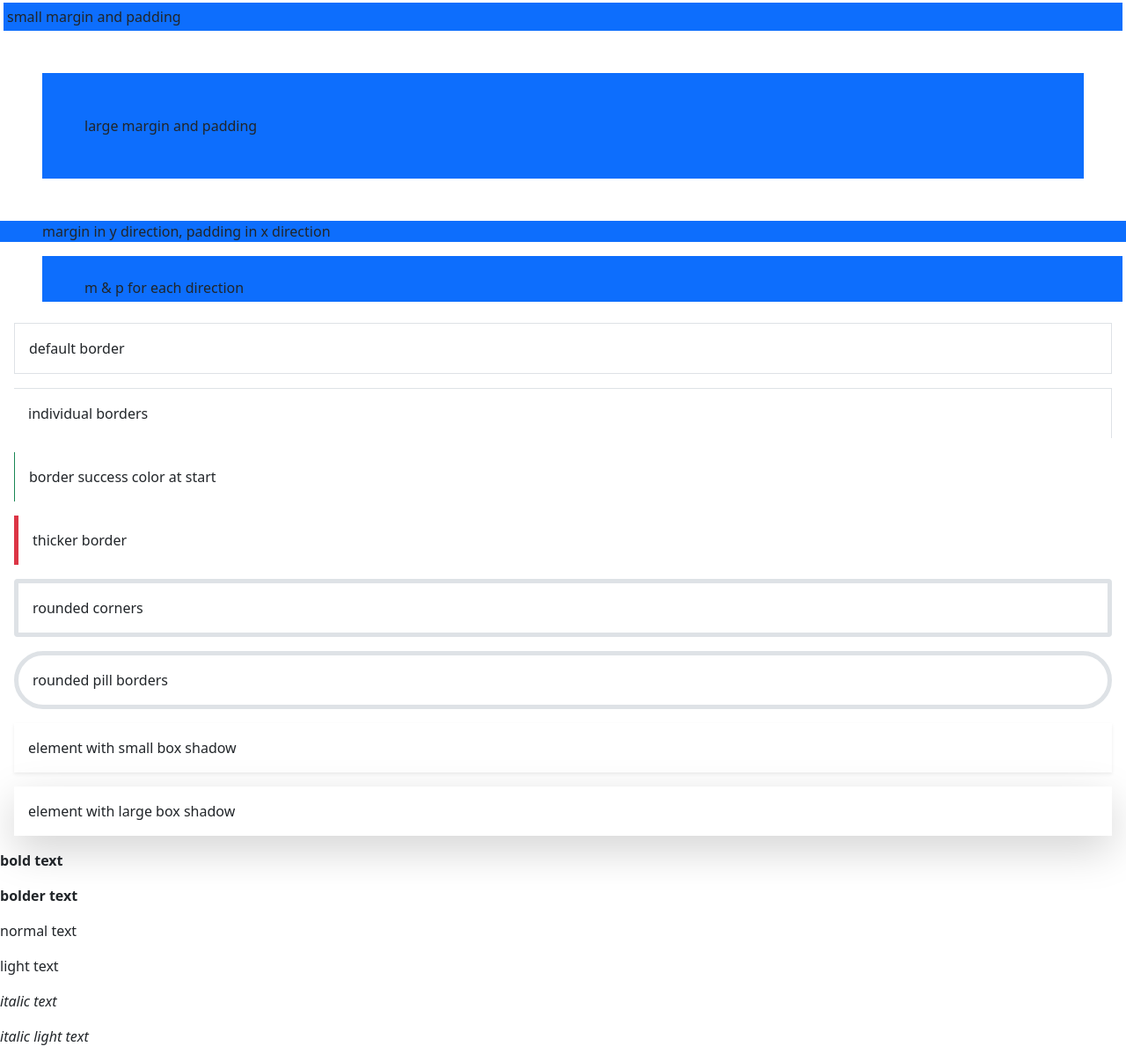
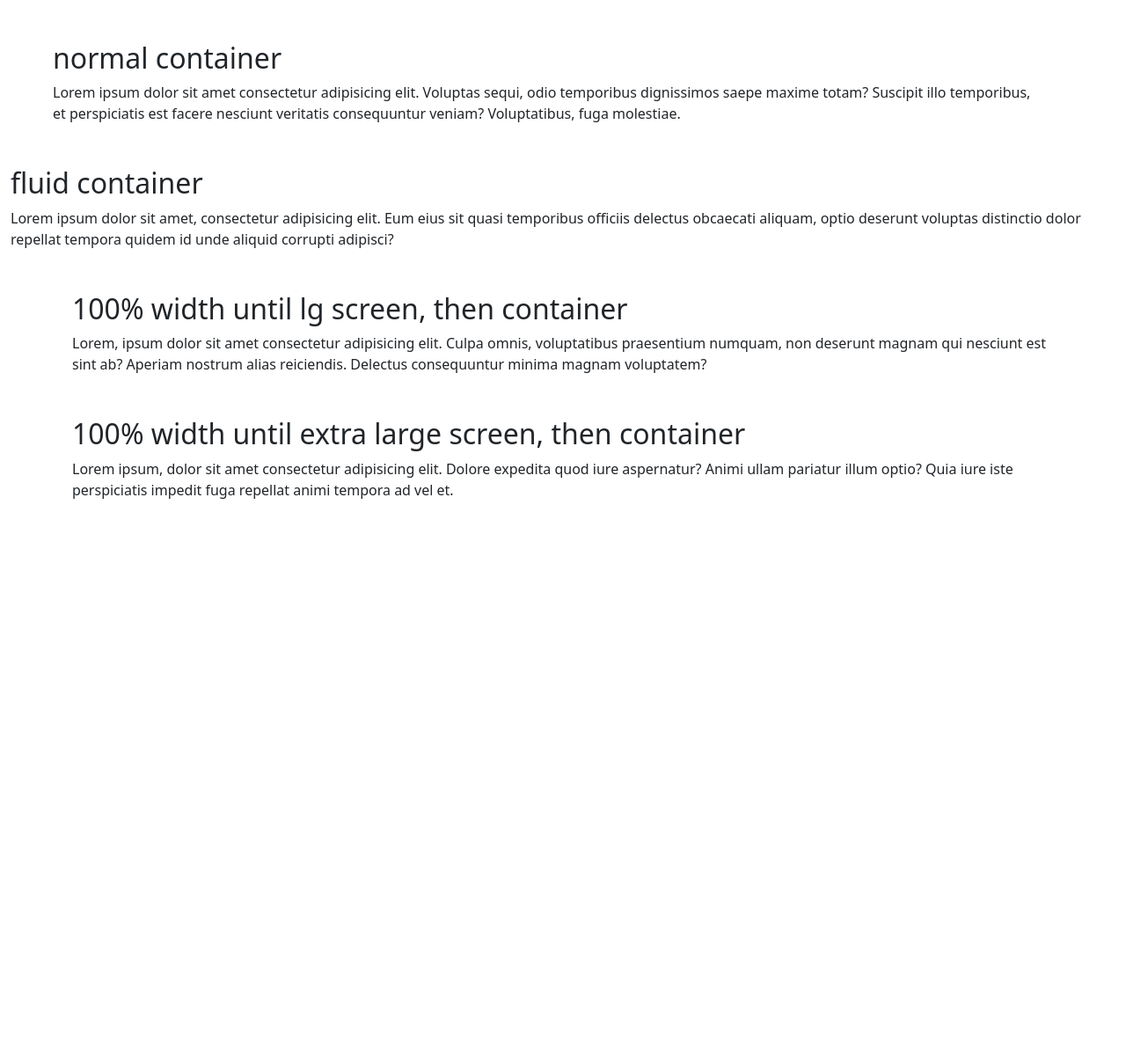
Before and after one commit to jfulkersonIvy/M02TutorialFulkerson, a plain HTML site: page index.html in a window 1280 px wide. Shown: the part 1-1207 px from the top of the page at 88% size. After the commit the page ends 800 px from the top, so only its background shows below. Drawn offline with nearby package versions, Linux system fonts and the light colour scheme.

Commit message:
Add files via upload

```diff
--- a/index.html
+++ b/index.html
@@ -8,31 +8,26 @@
   <title>Net Ninja Pro - the Book</title>
 </head>
 <body>
-  <!-- margin and padding -->
-  <div class="bg-primary m-1 p-1">small margin and padding</div>
-  <div class="bg-primary m-5 p-5">large margin and padding</div>
-  <div class="bg-primary my-3 px-5">margin in y direction, padding in x direction</div>
-  <div class="bg-primary mt-3 mb-4 ms-5 me-1 ps-5 pt-4 pe-2 pb-1">m & p for each direction</div>
+  <div class="container m-5">
+    <h2>normal container</h2>
+    <p>Lorem ipsum dolor sit amet consectetur adipisicing elit. Voluptas sequi, odio temporibus dignissimos saepe maxime totam? Suscipit illo temporibus, et perspiciatis est facere nesciunt veritatis consequuntur veniam? Voluptatibus, fuga molestiae.</p>
+  </div>
 
-  <!-- borders -->
-  <div class="m-3 p-3 border">default border</div>
-  <div class="m-3 p-3 border-top border-end">individual borders</div>
-  <div class="m-3 p-3 border-start border-success">border success color at start</div>
-  <div class="m-3 p-3 border-start border-danger border-5">thicker border</div>
-  <div class="m-3 p-3 rounded border border-5">rounded corners</div>
-  <div class="m-3 p-3 rounded-pill border border-5">rounded pill borders</div>
+  <div class="container-fluid">
+    <h2>fluid container</h2>
+    <p>Lorem ipsum dolor sit amet, consectetur adipisicing elit. Eum eius sit quasi temporibus officiis delectus obcaecati aliquam, optio deserunt voluptas distinctio dolor repellat tempora quidem id unde aliquid corrupti adipisci?</p>
+  </div>
 
-  <!-- box shadow -->
-  <div class="m-3 p-3 shadow-sm">element with small box shadow</div>
-  <div class="m-3 p-3 shadow-lg">element with large box shadow</div>
+  <div class="container-lg my-5">
+    <h2>100% width until lg screen, then container</h2>
+    <p>Lorem, ipsum dolor sit amet consectetur adipisicing elit. Culpa omnis, voluptatibus praesentium numquam, non deserunt magnam qui nesciunt est sint ab? Aperiam nostrum alias reiciendis. Delectus consequuntur minima magnam voluptatem?</p>
+  </div>
 
-  <!-- font weight -->
-  <p class="fw-bold">bold text</p>
-  <p class="fw-bolder">bolder text</p>
-  <p>normal text</p>
-  <p class="fw-light">light text</p>
-  <p class="fst-italic">italic text</p>
-  <p class="fst-italic fw-light">italic light text</p>
+  <div class="container-xl my-5">
+    <h2>100% width until extra large screen, then container</h2>
+    <p>Lorem ipsum, dolor sit amet consectetur adipisicing elit. Dolore expedita quod iure aspernatur? Animi ullam pariatur illum optio? Quia iure iste perspiciatis impedit fuga repellat animi tempora ad vel et.</p>
+  </div>
+
 
   <script src="https://cdn.jsdelivr.net/npm/bootstrap@5.1.3/dist/js/bootstrap.bundle.min.js" integrity="sha384-ka7Sk0Gln4gmtz2MlQnikT1wXgYsOg+OMhuP+IlRH9sENBO0LRn5q+8nbTov4+1p" crossorigin="anonymous"></script>
 </body>
```
